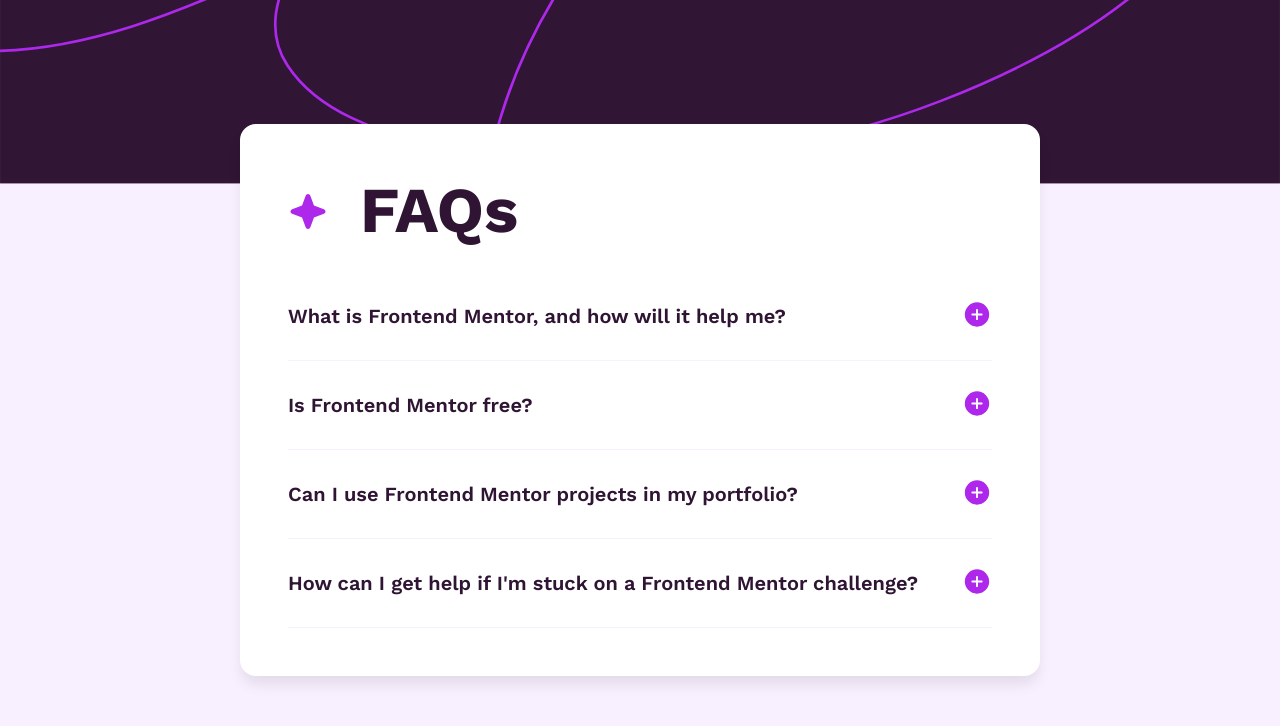
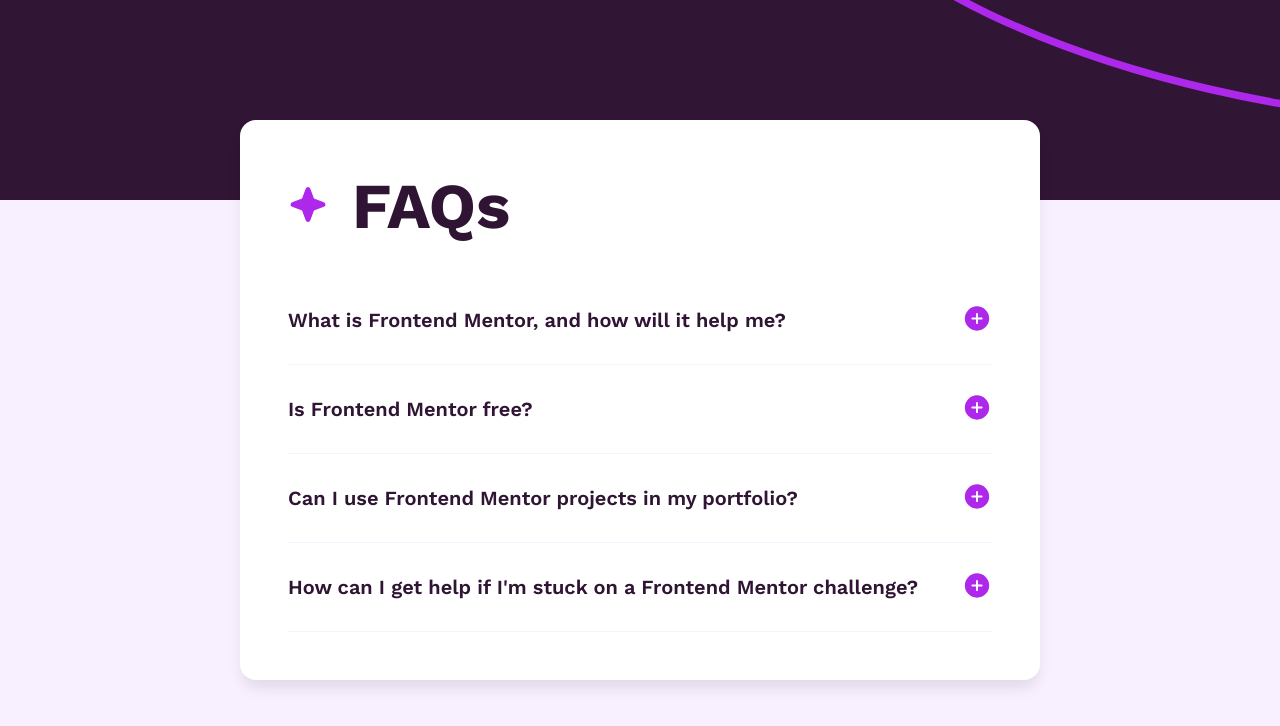
Before and after one commit to sandovalmelo/faq, a React (Create React App) app: page / in a window 1280 px wide. Shown: the top 726 px of the page. Built offline with nearby package versions, Linux system fonts and the light colour scheme.

Commit message:
fix mobile styles

```diff
--- a/public/index.html
+++ b/public/index.html
@@ -4,11 +4,8 @@
 		<meta charset="utf-8" />
 		<link rel="icon" href="%PUBLIC_URL%/favicon.ico" />
 		<meta name="viewport" content="width=device-width, initial-scale=1" />
-    <meta name="theme-color" content="#000000" />
-    <meta
-      name="description"
-      content="Web site created using create-react-app"
-    />
+		<meta name="theme-color" content="#301534" />
+		<meta name="description" content="Web site created using create-react-app" />
 		<link rel="apple-touch-icon" href="%PUBLIC_URL%/logo192.png" />
 		<!--
       manifest.json provides metadata used when your web app is installed on a
--- a/src/Components/Question.scss
+++ b/src/Components/Question.scss
@@ -12,8 +12,8 @@ $pink: hsl(275, 100%, 97%);
 	}
 
 	&-title {
-		font-size: 1.25rem;
-		padding: 2rem 0;
+		font-size: 1.15rem;
+		padding: 1.5rem 0;
 		&:hover {
 			color: #ad28eb;
 		}
@@ -24,10 +24,18 @@ $pink: hsl(275, 100%, 97%);
 		font-size: 1rem;
 		display: none;
 		padding-right: 2.5rem;
-		padding-bottom: 1rem;
 	}
 
 	.open {
 		display: block;
 	}
 }
+
+@media (min-width: 800px) {
+	.question {
+		&-title {
+			font-size: 1.25rem;
+			padding: 2rem 0;
+		}
+	}
+}
--- a/src/Components/QuestionContainer.scss
+++ b/src/Components/QuestionContainer.scss
@@ -2,29 +2,36 @@ $white: hsl(0, 0%, 100%);
 
 .question-container {
 	background-color: $white;
-	margin: 1.5rem;
-	padding: 3rem;
-	position: absolute;
-	top: 50%;
-	transform: translateY(-50%);
+	margin: 1rem;
+	padding: 2rem;
 	border-radius: 1rem;
 	box-shadow: 0px 10px 15px -3px rgba(0, 0, 0, 0.1);
 
 	h1 {
-		font-size: 4rem;
-		margin-left: 2rem;
+		font-size: 3rem;
 		display: inline-block;
-		margin-bottom: 1.5rem;
+	}
+
+	.question-heading {
+		display: flex;
+		align-items: center;
+		gap: 1.5rem;
+		margin-bottom: 1rem;
 	}
 }
 
 @media (min-width: 800px) {
 	.question-container {
-		top: 50%;
-		left: 50%;
-		width: 100%;
-		max-width: 50rem;
-		transform: translate(-50%, -50%);
+		width: 50rem;
 		margin: 0;
+		padding: 3rem;
+
+		h1 {
+			font-size: 4rem;
+		}
+
+		.question-heading {
+			margin-bottom: 2rem;
+		}
 	}
 }
--- a/src/Components/QuestionsContainer.jsx
+++ b/src/Components/QuestionsContainer.jsx
@@ -46,7 +46,7 @@ function QuestionsContainer() {
 
 	return (
 		<div className="question-container" ref={ref}>
-			<div>
+			<div className="question-heading">
 				<span>
 					<img src={StarIcon} alt="Star icon" />
 				</span>
--- a/src/index.scss
+++ b/src/index.scss
@@ -35,10 +35,14 @@ body {
 	background-image: url("./../public/images/background-pattern-desktop.svg");
 	background-repeat: no-repeat;
 	background-size: cover;
-	background-position: 0 -100px;
+	background-position: 0 -600px;
 	background-color: $pink;
 	font-family: WorkSans-Regular;
 	color: $dark-purple;
+	display: flex;
+	align-items: center;
+	justify-content: center;
+	min-height: 100dvh;
 }
 
 h1 {
@@ -56,5 +60,6 @@ p {
 @media (max-width: 800px) {
 	body {
 		background-image: url("./../public/images/background-pattern-mobile.svg");
+		background-position: 0 -450px;
 	}
 }
```
Lines whose indentation alone changed are shown as unchanged.
